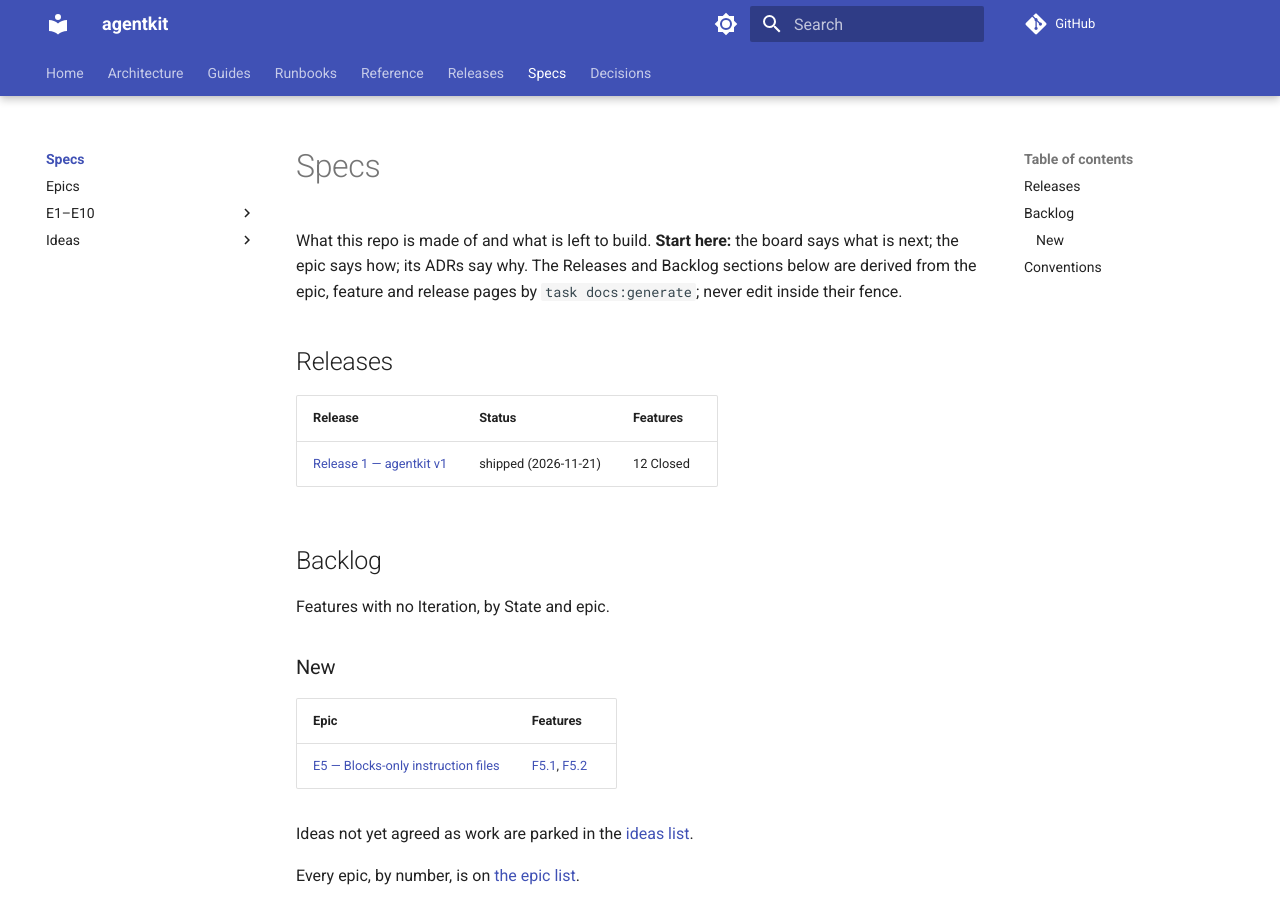
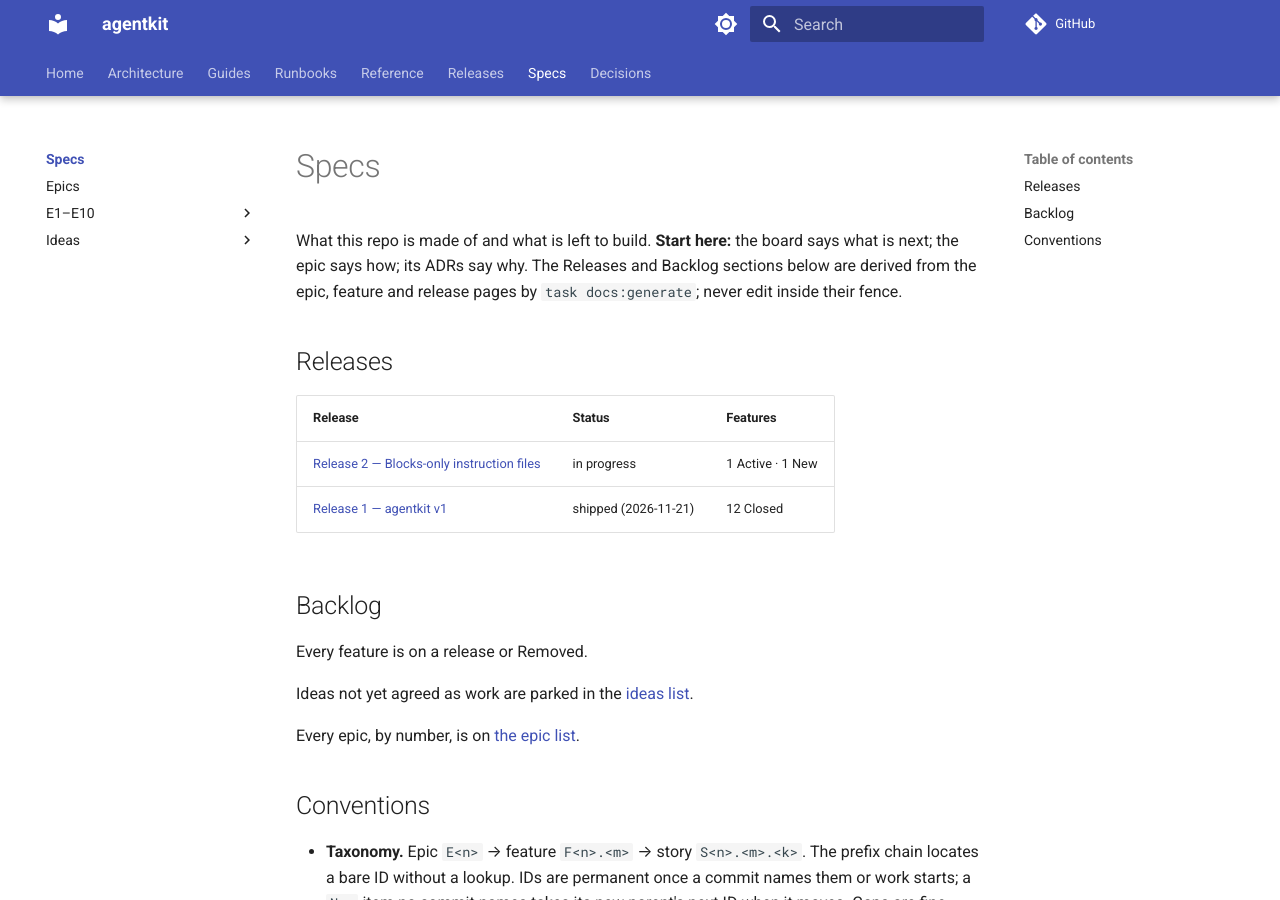
Before and after one commit to rn-tools/agentkit, an MkDocs documentation site: the page built from docs/specs/index.md, in a window 1280 px wide and 900 px high. Built offline with MkDocs 1.6.1 and Material for MkDocs 9.7.7, drawn with Linux system fonts in a browser that asks for light colours; comment, search, counter and statistics services are not loaded.

Commit message:
Release 2 plan
Co-Authored-By: Claude Opus 5.5 <noreply@anthropic.com>

```diff
--- a/docs/specs/index.md
+++ b/docs/specs/index.md
@@ -11,17 +11,12 @@ sections below are derived from the epic, feature and release pages by
 
 | Release | Status | Features |
 | -- | -- | -- |
+| [Release 2 — Blocks-only instruction files](../releases/release-2/index.md) | in progress | 1 Active · 1 New |
 | [Release 1 — agentkit v1](../releases/release-1/index.md) | shipped (2026-11-21) | 12 Closed |
 
 ## Backlog
 
-Features with no Iteration, by State and epic.
-
-### New
-
-| Epic | Features |
-| -- | -- |
-| [E5 — Blocks-only instruction files](epics/E5-blocks-only-instruction-files/index.md) | [F5.1](epics/E5-blocks-only-instruction-files/F5.1-blocks-only.md), [F5.2](epics/E5-blocks-only-instruction-files/F5.2-review-command.md) |
+Every feature is on a release or Removed.
 
 <!-- END derived board -->
 
```
Also changed, not shown: docs/releases/index.md (+1 -0 lines), docs/releases/release-2/index.md (added, +37 -0 lines), docs/specs/epics/E5-blocks-only-instruction-files/F5.1-blocks-only.md (+3 -1 lines), docs/specs/epics/E5-blocks-only-instruction-files/F5.2-review-command.md (+1 -0 lines), docs/specs/epics/E5-blocks-only-instruction-files/index.md (+4 -3 lines), docs/specs/epics/index.md (+1 -1 lines).
